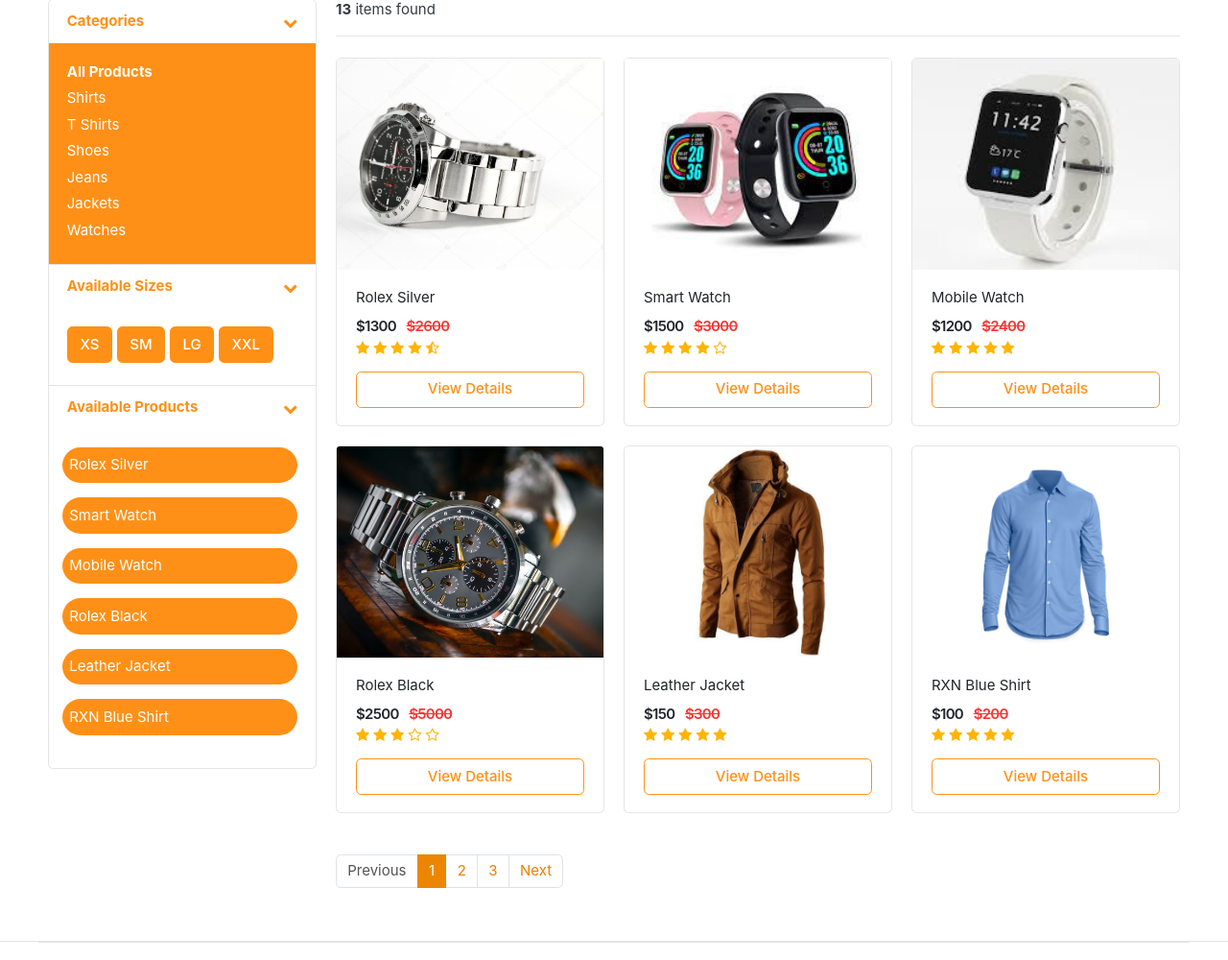
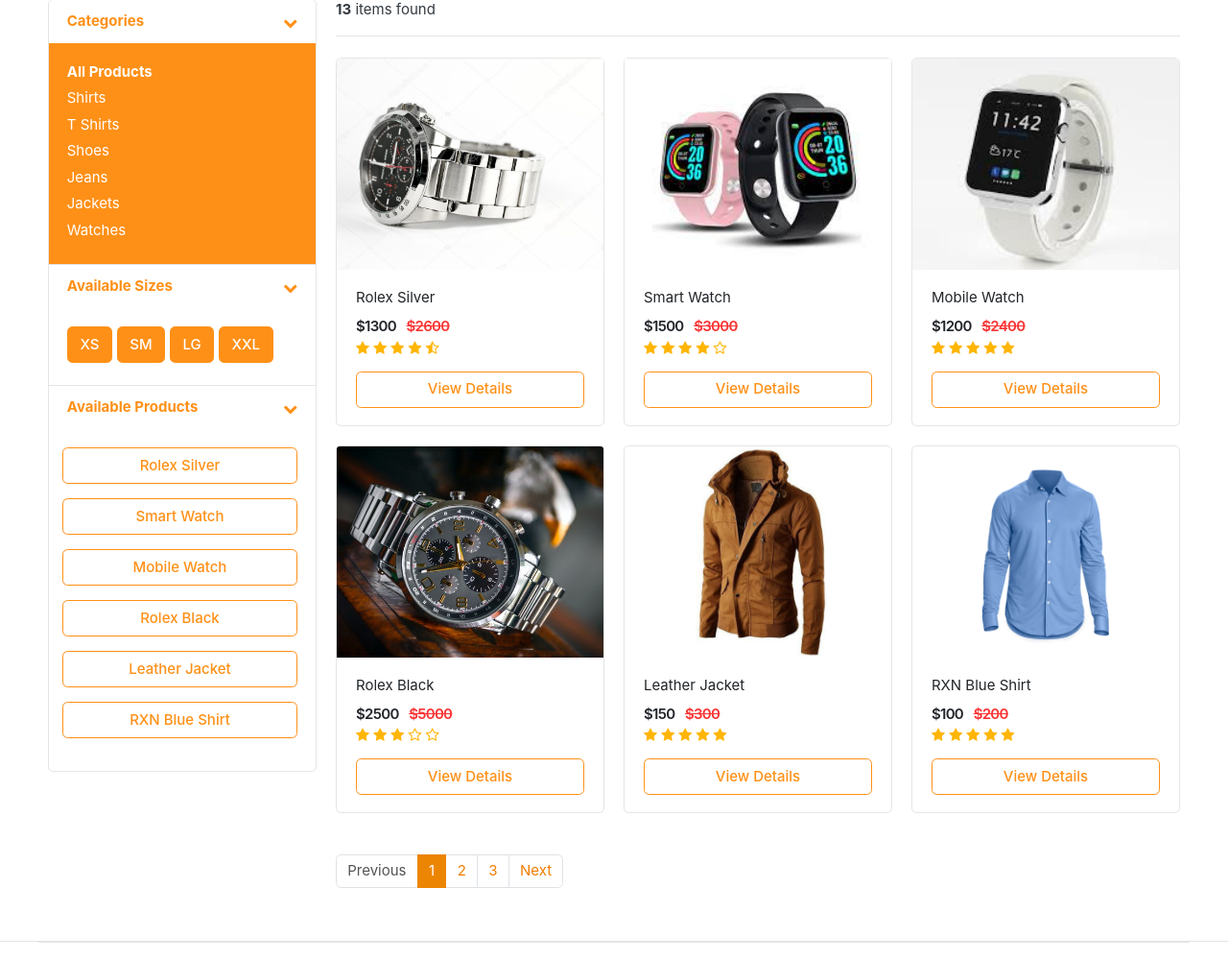
Before and after one commit to ahsansheikh12/greatkart-django, a Django app: page /store/ in a window 1280 px wide. Shown: the part 295-1295 px from the top of the page at 96% size. Run offline with Django 4.2, Linux system fonts and the light colour scheme; data comes from the database, SQL or seed files in the repository; both versions use the stored data as it was after the commit; parts of the project's set-up code (start-up, migrations or seed data) failed here and were passed over; some libraries are stand-ins or nearby versions; some web fonts are replaced.

Commit message:
my commit related to UserProfile

```diff
--- a/greatkart/templates/store/store.html
+++ b/greatkart/templates/store/store.html
@@ -84,8 +84,8 @@
                             <div class="card-body">
                                 {% for product in products %}
                                 <ul style="list-style: none; margin-left: -45px;">
-                                    <li class="bg-warning text-white p-2" style="border-radius: 20px;">
-                                        <a href="{{product.get_url}}" class="text-white">{{product.product_name}}</a>
+                                    <li>
+                                        <a href="{{product.get_url}}" class="btn btn-block btn-outline-warning">{{product.product_name}}</a>
                                     </li>
                                 </ul>
                                 {% endfor %}
```
Also changed, not shown: db.sqlite3, greatkart/static/images/favicon.ico (deleted), store/views.py (line endings or trailing spaces).
